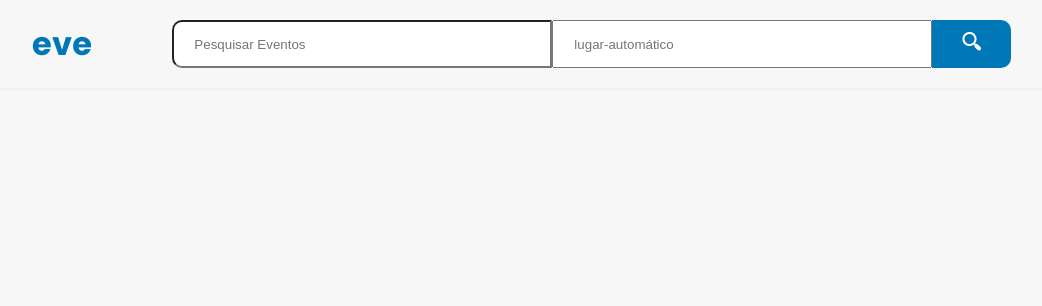
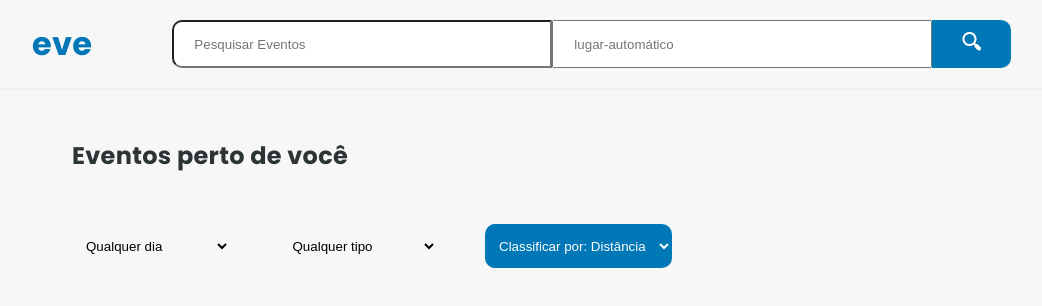
Before and after one commit to lyumiks/eve-project, a website: page index.html in a window 1280 px wide. Shown: the whole page, without its empty margins (18-1060 px from the left). Drawn offline with Linux system fonts and the light colour scheme.

Commit message:
feat: adiciona selects

```diff
--- a/index.html
+++ b/index.html
@@ -16,5 +16,17 @@
         <img src="./src/imgs/icon-search.png" alt="eve" />
       </button>
     </eve-header>
+    <h2 id="h2Titulo">Eventos perto de você</h2>
+    <section class="bodyEve">
+      <select name="select" id="selectData">
+        <option value="valor1">Qualquer dia</option>
+      </select>
+      <select name="select" id="selectTipo">
+        <option value="valor1">Qualquer tipo</option>
+      </select>
+      <select name="select" id="selectClassificarPor">
+        <option value="valor1">Classificar por: Distância</option>
+      </select>
+    </section>
   </body>
 </html>
--- a/src/styles/main.scss
+++ b/src/styles/main.scss
@@ -162,3 +162,34 @@ eve-header {
   width: 380px;
   padding-left: 20px;
 }
+
+#h2Titulo {
+  padding-bottom: 30px;
+  padding: 50px 90px;
+}
+
+.bodyEve {
+  padding: 0px 90px;
+  display: flex;
+  justify-content: space-between;
+  width: 780px;
+}
+
+#selectData,
+#selectTipo {
+  width: 158px;
+  border-radius: 10px;
+  padding: 10px;
+  height: 44px;
+  background-color: $background;
+  border: none;
+}
+
+#selectClassificarPor {
+  background-color: $primary;
+  color: $surface;
+  border-radius: 10px;
+  padding: 10px;
+  height: 44px;
+  border: none;
+}
```
Also changed, not shown: src/styles/main.css, 1 other file.
